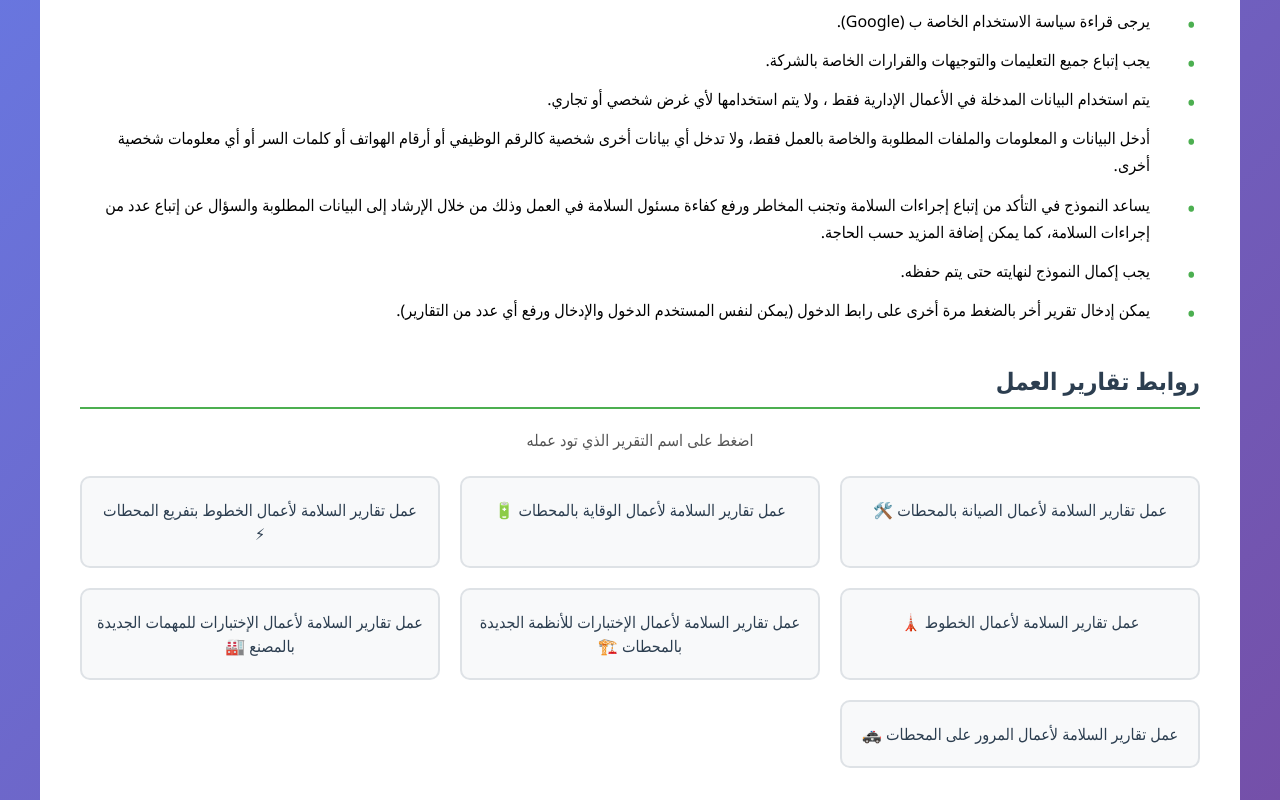
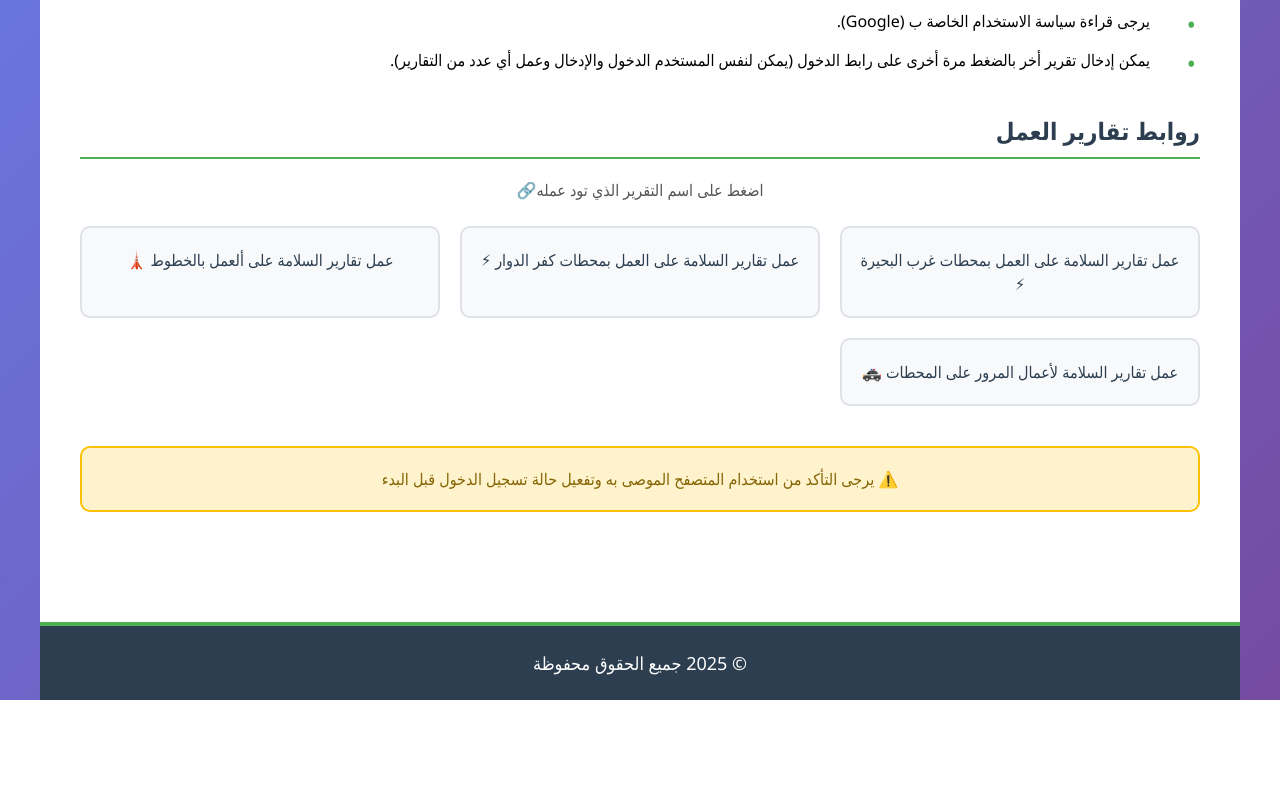
Before and after one commit to yasserelnaggar974/eetc-gdsohwd, a plain HTML site: page index.html in a window 1280 px wide. Shown: the part 440-1240 px from the top of the page. After the commit the page ends 1140 px from the top, so only its background shows below. Drawn offline with Linux system fonts and the light colour scheme.

Commit message:
Update index.html
update 4

```diff
--- a/index.html
+++ b/index.html
@@ -3,7 +3,7 @@
 <head>
     <meta charset="UTF-8">
     <meta name="viewport" content="width=device-width, initial-scale=1.0">
-    <title>تقارير السلامة والصحة المهنية - غرب الدلتا</title>
+    <title>تقارير السلامة والصحة المهنية</title>
     <style>
         * {
             margin: 0;
@@ -228,7 +228,7 @@
         <!-- الهيدر البسيط -->
         <header class="simple-header">
             <div class="header-title">
-                <h1>👷 تقارير السلامة والصحة المهنية - غرب الدلتا</h1>
+                <h1>👷‍♂️ تقارير السلامة والصحة المهنية</h1>
             </div>
         </header>
 
@@ -238,7 +238,7 @@
             <section class="welcome-section">
                 <h2 class="section-title">مرحباً بكم</h2>
                 <div class="welcome-text">
-                    هذا الموقع خاص بالعاملين بإدارة السلامة 👷‍♂️ فقط، ويحتوي على روابط لعمل تقارير السلامة في نماذج جوجل (Google Forms) من خلال الضغط على اسم التقرير أسفل الصفحة.
+                    هذه الصفحة خاص بالعاملين بإدارة السلامة فقط، ويحتوي على روابط لعمل تقارير السلامة في نماذج جوجل (Google Forms) من خلال الضغط على اسم التقرير أسفل الصفحة.
                 </div>
             </section>
 
@@ -249,59 +249,36 @@
                     <li>فتح الصفحة بمتصفح جوجل (Google Chrome).</li>
                     <li>يكون المتصفح في حالة تسجيل الدخول على الانترنت بالبريد الالكتروني التابع لـ (Gmail).</li>
                     <li>يرجى قراءة سياسة الاستخدام الخاصة ب (Google).</li>
-                    <li>يجب إتباع جميع التعليمات والتوجيهات والقرارات الخاصة بالشركة.</li>
-                    <li>يتم استخدام البيانات المدخلة في الأعمال الإدارية فقط ، ولا يتم استخدامها لأي غرض شخصي أو تجاري.</li>
-                    <li>أدخل البيانات و المعلومات والملفات المطلوبة والخاصة بالعمل فقط، ولا تدخل أي بيانات أخرى شخصية كالرقم الوظيفي أو أرقام الهواتف أو كلمات السر أو أي معلومات شخصية أخرى.</li>
-                    <li>يساعد النموذج في التأكد من إتباع إجراءات السلامة وتجنب المخاطر ورفع كفاءة مسئول السلامة في العمل وذلك من خلال الإرشاد إلى البيانات المطلوبة والسؤال عن إتباع عدد من إجراءات السلامة، كما يمكن إضافة المزيد حسب الحاجة.</li>
-                    <li>يجب إكمال النموذج لنهايته حتى يتم حفظه.</li>
-                    <li>يمكن إدخال تقرير أخر بالضغط مرة أخرى على رابط الدخول (يمكن لنفس المستخدم الدخول والإدخال ورفع أي عدد من التقارير).</li>
+                    <li>يمكن إدخال تقرير أخر بالضغط مرة أخرى على رابط الدخول (يمكن لنفس المستخدم الدخول والإدخال وعمل أي عدد من التقارير).</li>
                 </ul>
             </section>
 
             <!-- قسم روابط التقارير -->
             <section class="section">
                 <h2 class="section-title">روابط تقارير العمل</h2>
-                <p class="links-description">اضغط على اسم التقرير الذي تود عمله</p>
+                <p class="links-description">اضغط على اسم التقرير الذي تود عمله🔗</p>
 
                 <div class="links-grid">
                     <div class="link-card">
-                        <a href="https://forms.gle/PxdhQXEDWQBL54XH9" target="_blank" rel="noopener noreferrer" class="card-link">
-                            عمل تقارير السلامة لأعمال الصيانة بالمحطات 🛠️
+                        <a href="https://forms.gle/7PGoWB3RuMiRVU5N7" target="_blank" rel="noopener noreferrer" class="card-link">
+                            عمل تقارير السلامة على العمل بمحطات غرب البحيرة ⚡
                         </a>
                     </div>
 
                     <div class="link-card">
-                        <a href="https://forms.gle/Q9uTZt6kFoiX6Teq7" target="_blank" rel="noopener noreferrer" class="card-link">
-                            عمل تقارير السلامة لأعمال الوقاية بالمحطات 🔋
+                        <a href="https://forms.gle/rgfhD5VsAENLjS117" target="_blank" rel="noopener noreferrer" class="card-link">
+                            عمل تقارير السلامة على العمل بمحطات كفر الدوار ⚡
                         </a>
                     </div>
 
                     <div class="link-card">
-                        <a href="https://forms.gle/oRskQ5ybQTeGwrpP9" target="_blank" rel="noopener noreferrer" class="card-link">
-                            عمل تقارير السلامة لأعمال الخطوط بتفريع المحطات ⚡
+                        <a href="https://forms.gle/vyPtDjCbHABHmHay5" target="_blank" rel="noopener noreferrer" class="card-link">
+                            عمل تقارير السلامة على ألعمل بالخطوط 🗼
                         </a>
                     </div>
 
                     <div class="link-card">
-                        <a href="https://forms.gle/mPqfkJr6KGwUMetG6" target="_blank" rel="noopener noreferrer" class="card-link">
-                            عمل تقارير السلامة لأعمال الخطوط 🗼
-                        </a>
-                    </div>
-
-                    <div class="link-card">
-                        <a href="https://forms.gle/hkD1jZRneriBCiib7" target="_blank" rel="noopener noreferrer" class="card-link">
-                            عمل تقارير السلامة لأعمال الإختبارات للأنظمة الجديدة بالمحطات 🏗️
-                        </a>
-                    </div>
-
-                    <div class="link-card">
-                        <a href="https://forms.gle/wzDMKJJ4WrMbBAoj8" target="_blank" rel="noopener noreferrer" class="card-link">
-                            عمل تقارير السلامة لأعمال الإختبارات للمهمات الجديدة بالمصنع 🏭
-                        </a>
-                    </div>
-
-                    <div class="link-card">
-                        <a href="https://forms.gle/3fAUW8HKyKeDTzHc9" target="_blank" rel="noopener noreferrer" class="card-link">
+                        <a href="https://forms.gle/Tv2qmt2ZSRqpY6JZ9" target="_blank" rel="noopener noreferrer" class="card-link">
                             عمل تقارير السلامة لأعمال المرور على المحطات 🚓
                         </a>
                     </div>
@@ -318,7 +295,7 @@
         <footer class="simple-footer">
             <div class="footer-content">
                 <div class="copyright">
-                    <span>©2025 جميع الحقوق محفوظة</span>
+                    <span>© 2025 جميع الحقوق محفوظة</span>
                 </div>
             </div>
         </footer>
```
